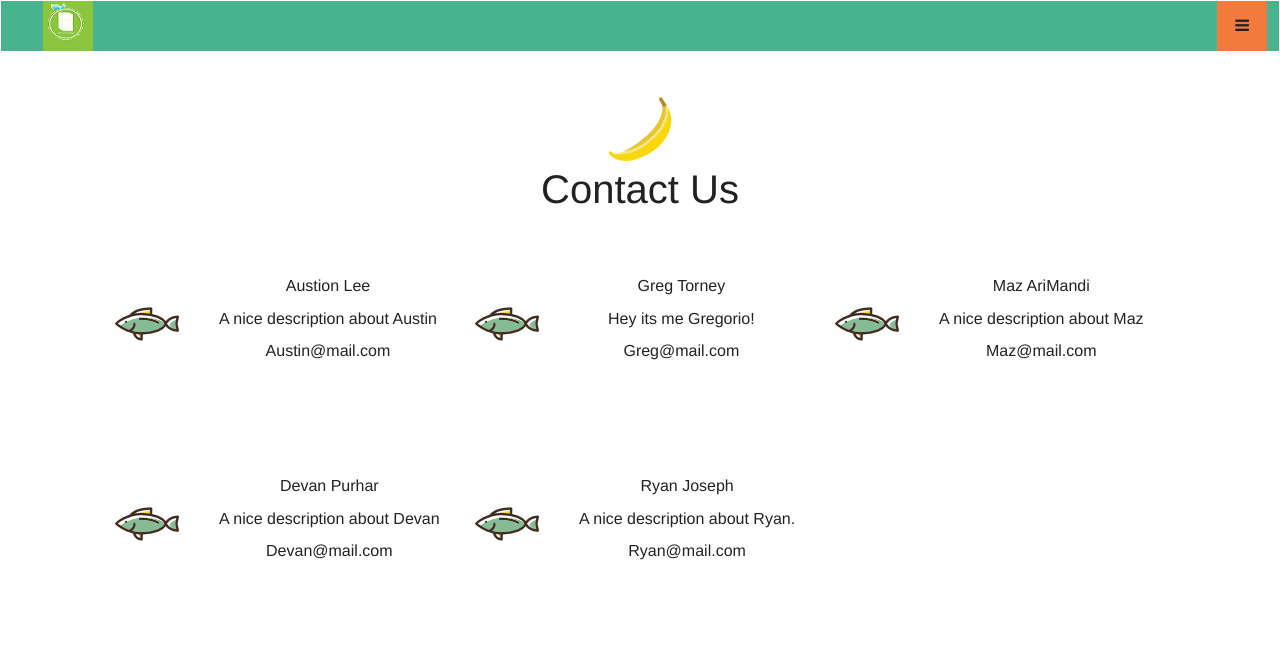
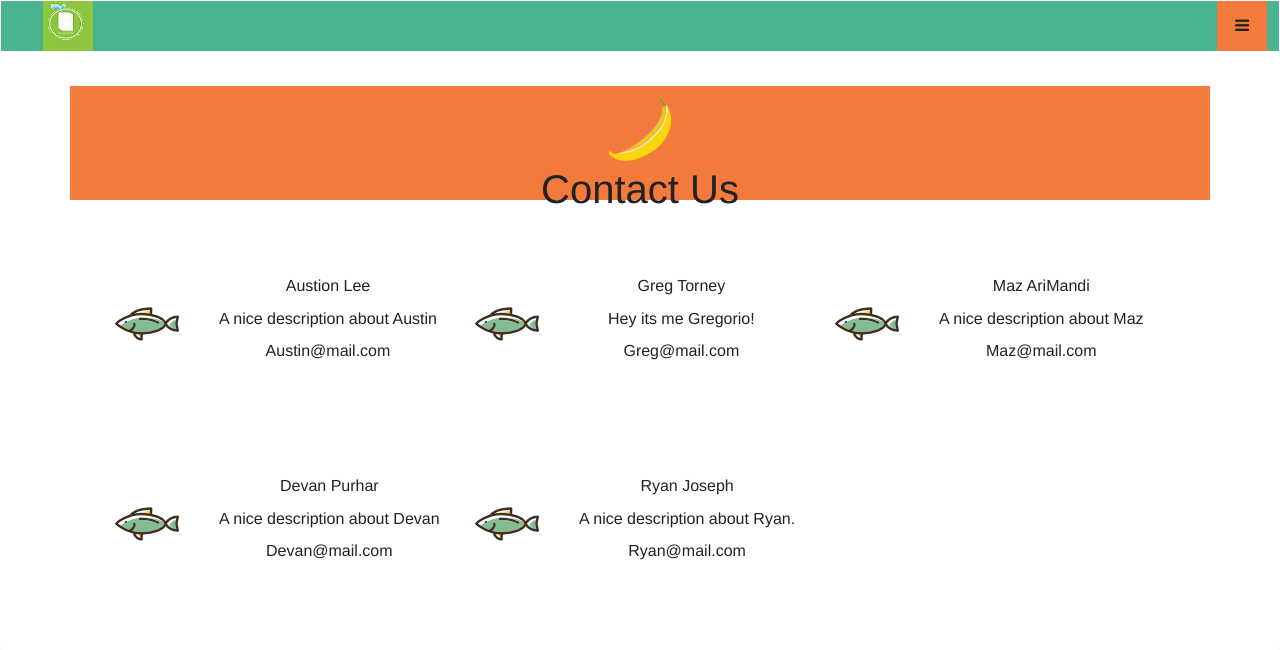
Before and after one commit to AustinBCIT/MVF, a PHP site: page /contact.html in a window 1280 px wide. Shown: the top 650 px of the page. Run offline with PHP 8.4, Linux system fonts and the light colour scheme; some libraries are stand-ins or nearby versions.

Commit message:
this stuff greg

```diff
--- a/css/contact.css
+++ b/css/contact.css
@@ -22,6 +22,7 @@
     font-size: 40px;
     text-align: center;
     margin-top: 30px;
+    background-color: #f37a3d;
 }
 
 table {
--- a/css/index.css
+++ b/css/index.css
@@ -96,7 +96,7 @@
 
     .virtual-char{font-size: 40px;
     color: black;
-        background-color: orange;
+        background-color: #f37a3d;
         font-weight: bold;
         height: 90px !important;
         padding-top:30px
```
